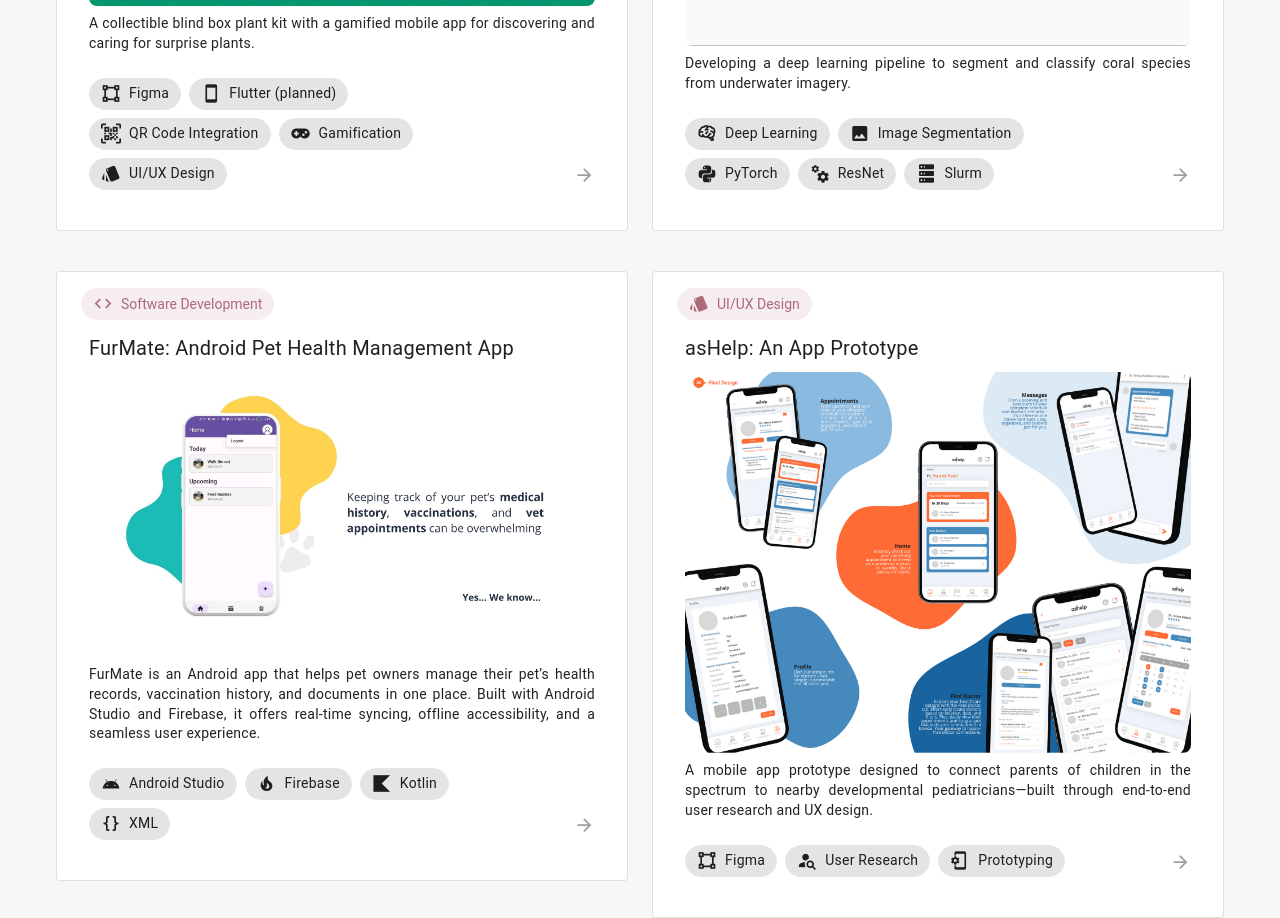
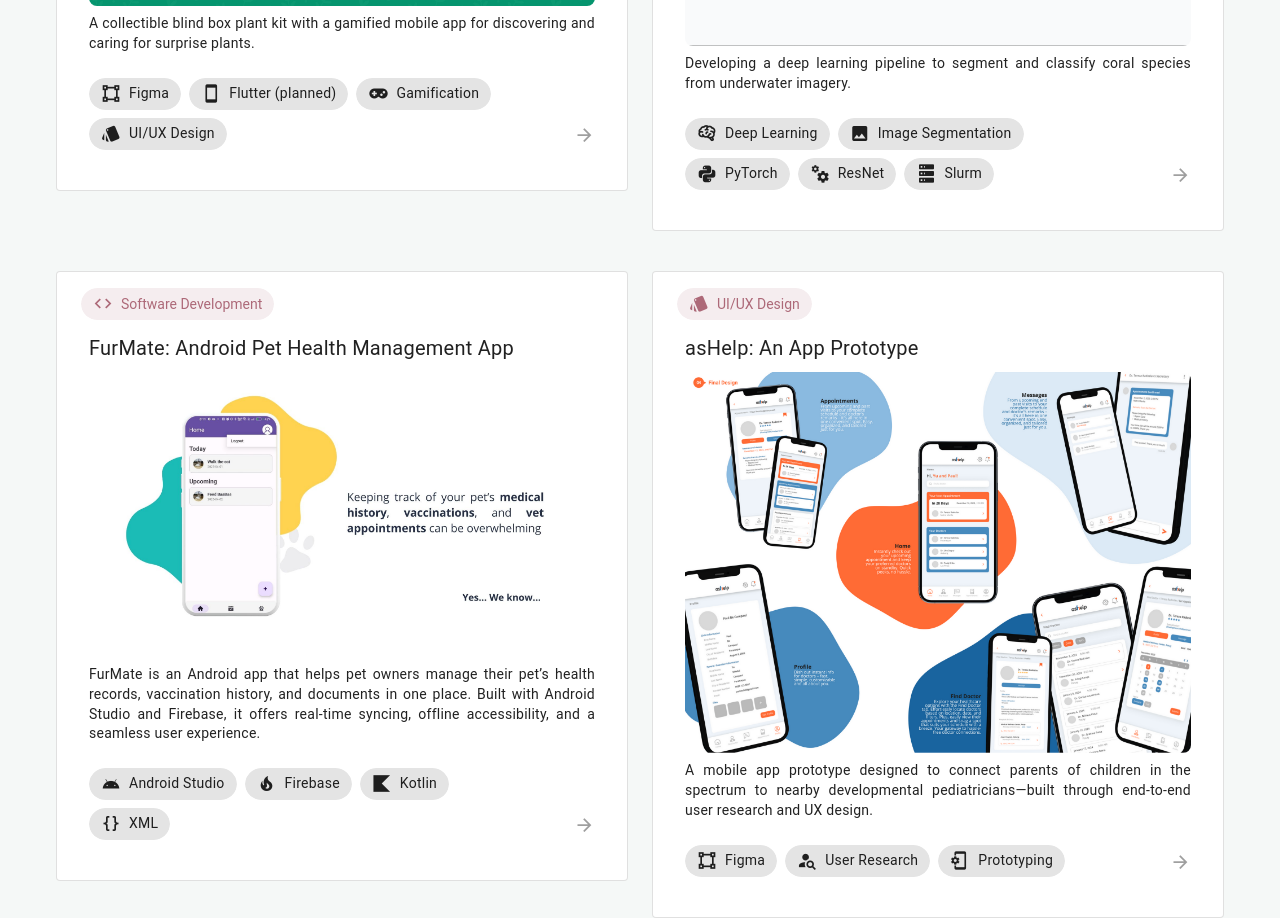
Before and after one commit to anaj00/anaj00-portfolio-v2, a Vue app in the folder anaj00-portfolio/: page / in a window 1280 px wide. Shown: the part 1960-2878 px from the top of the page. Built offline with nearby package versions, Linux system fonts and the light colour scheme; a small style sheet from the web is missing.

Commit message:
fix(cards): remove QR code integration from tech highlights

```diff
--- a/anaj00-portfolio/src/data/cards.js
+++ b/anaj00-portfolio/src/data/cards.js
@@ -8,14 +8,12 @@ export default [
     highlights: [
       "Designed a cohesive physical-digital product experience combining surprise plant unboxing with mobile interaction.",
       "Led UI/UX for the Twiggy app prototype, focusing on onboarding flow, plant care dashboard, and collectible management.",
-      "Implemented QR code scanning to link physical kits with their digital counterparts.",
       "Conducted iterative prototyping and user testing to validate core interaction loops and collection mechanics.",
       "Planned seasonal drop system for plant kits and corresponding in-app collectible rewards.",
     ],
     tech: [
       { label: "Figma", icon: "mdi-vector-square" },
       { label: "Flutter (planned)", icon: "mdi-cellphone" },
-      { label: "QR Code Integration", icon: "mdi-qrcode-scan" },
       { label: "Gamification", icon: "mdi-gamepad-variant" },
       { label: "UI/UX Design", icon: "mdi-palette-swatch" },
     ],
```
